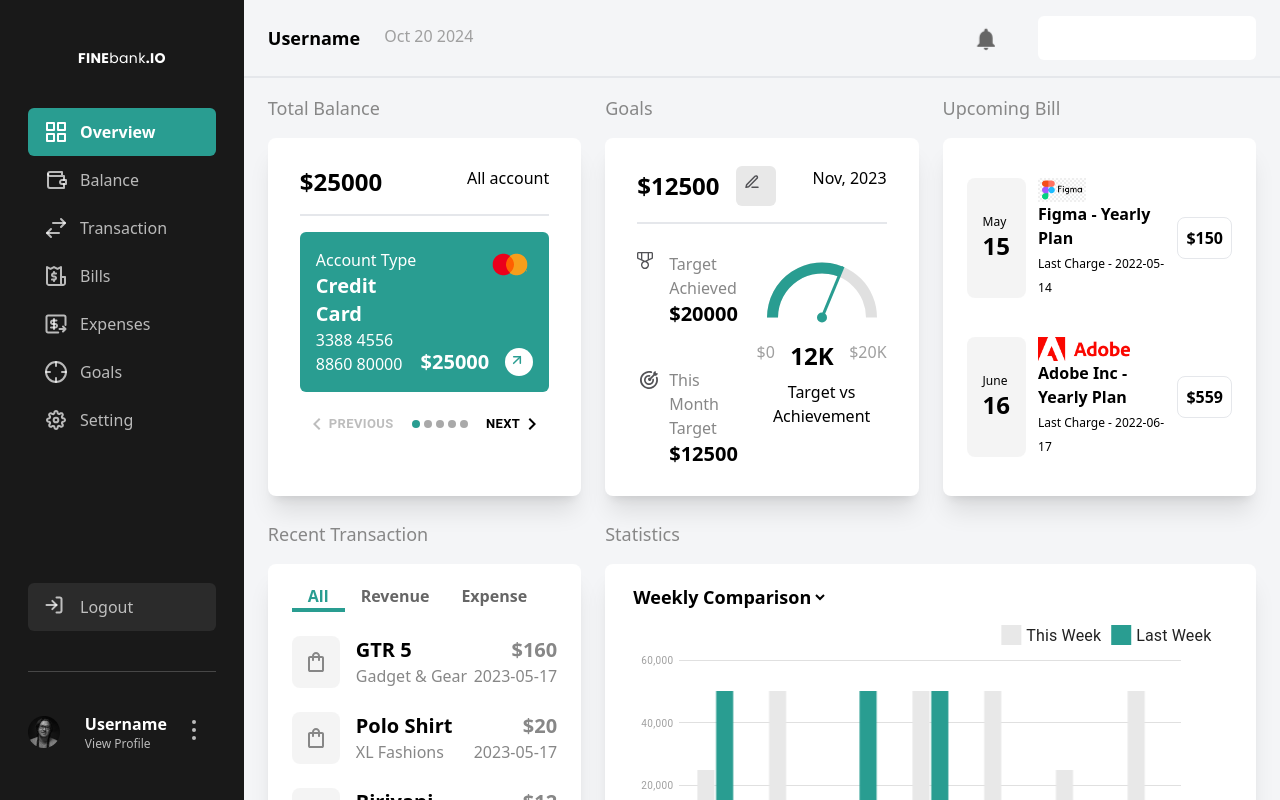
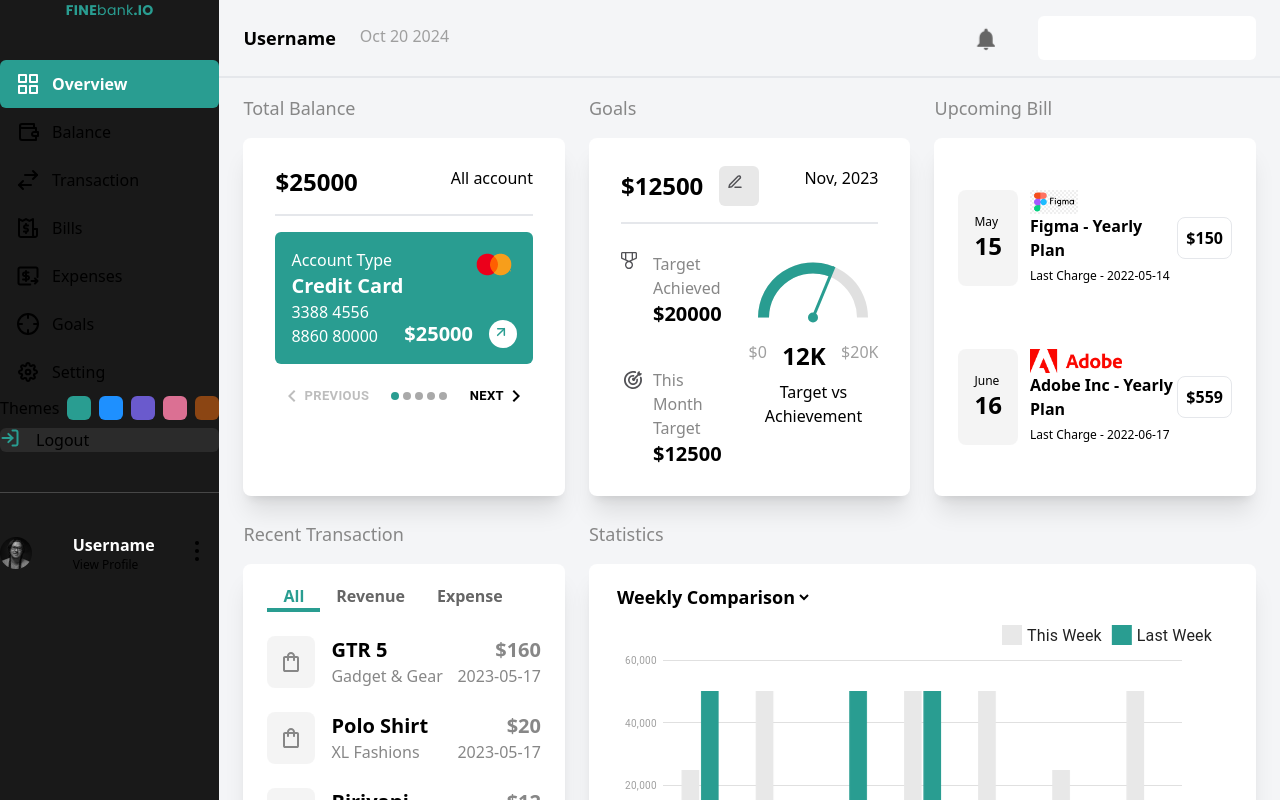
Before and after one commit to IndraFadillahCode/admin-ui, a React (Vite) app: page / in a window 1280 px wide. Shown: the top 800 px of the page. Built offline with nearby package versions, Linux system fonts and the light colour scheme.

Commit message:
Added themes

```diff
--- a/src/components/Elements/BarChart/index.jsx
+++ b/src/components/Elements/BarChart/index.jsx
@@ -1,5 +1,6 @@
-import React from 'react'
+import { useContext } from 'react';
 import { BarChart } from '@mui/x-charts/BarChart';
+import { ThemeContext } from '../../../context/themeContext';
 
 const chartSetting = {
     yAxis: [
@@ -25,6 +26,10 @@
 export default function BarsDataset(props) {
     const { desc } = props;
 
+    const {theme} = useContext(ThemeContext);
+
+    desc.series[1].color=theme.color;
+
     return (
         <BarChart
             dataset={desc.data}
--- a/src/components/Elements/GaugeChart/index.jsx
+++ b/src/components/Elements/GaugeChart/index.jsx
@@ -4,8 +4,11 @@
     GaugeReferenceArc,
     useGaugeState,
   } from "@mui/x-charts/Gauge";
+  import { useContext } from "react";
+  import { ThemeContext } from "../../../context/themeContext";
 
-  function GaugePointer() {
+  function GaugePointer(props) {
+    const {color} = props;
     const { valueAngle, outerRadius, cx, cy } = useGaugeState();
 
     if (valueAngle === null) {
@@ -19,10 +22,10 @@
     };
     return (
       <g>
-        <circle cx={cx} cy={cy} r={5} fill="#299D91" />
+        <circle cx={cx} cy={cy} r={5} fill={color} />
         <path
           d={`M ${cx} ${cy} L ${target.x} ${target.y}`}
-          stroke="#299D91"
+          stroke={color}
           strokeWidth={3}
         />
       </g>
@@ -30,6 +33,7 @@
   }
 
   export default function CompositionExample(props) {
+    const {theme} = useContext(ThemeContext);
     const {desc} = props;
 
     return (
@@ -41,13 +45,13 @@
         value={desc}
         sx={() => ({
           [`& .value-arc`]: {
-            fill: "#299D91",
+            fill: theme.color,
           },
         })}
       >
         <GaugeReferenceArc />
         <GaugeValueArc className="value-arc" />
-        <GaugePointer />
+        <GaugePointer color={theme.color} />
       </GaugeContainer>
     );
   }
--- a/src/components/Elements/Stepper/index.jsx
+++ b/src/components/Elements/Stepper/index.jsx
@@ -1,15 +1,18 @@
-import { useState } from 'react';
+import { useContext, useState } from 'react';
 import { useTheme } from '@mui/material/styles';
-
 import MobileStepper from '@mui/material/MobileStepper';
 import Button from '@mui/material/Button';
 import KeyboardArrowLeft from '@mui/icons-material/KeyboardArrowLeft';
 import KeyboardArrowRight from '@mui/icons-material/KeyboardArrowRight';
+import { ThemeContext } from '../../../context/themeContext';
 
 const Stepper = (props) => {
     const { desc } = props;
 
     const theme = useTheme();
+
+    const {theme: themeMode} = useContext(ThemeContext);
+
     const [activeStep, setActiveStep] = useState(0);
 
     const handleNext = () => {
@@ -37,7 +40,7 @@
                     backgroundColor: "darkgray",
                 },
                 "& .MuiMobileStepper-dotActive": {
-                    backgroundColor: "#299D91",
+                    backgroundColor: themeMode.color,
                 },
                 }}
             nextButton={
--- a/src/components/Fragments/Dashboard/CardBalance.jsx
+++ b/src/components/Fragments/Dashboard/CardBalance.jsx
@@ -3,10 +3,15 @@
 import Card from "../../Elements/Card/index";
 import { Icon } from "../../Elements/Icon/Index";
 import Stepper from "../../Elements/Stepper/index";
+import { useContext } from "react";
+import { ThemeContext } from "../../../context/themeContext";
 
 const CardBalance = () => {
+    const {theme} = useContext(ThemeContext);
+
+
     const balanceCard = accounts.map((account) => (
-        <div key={account.id} className="p-2">
+        <div key={account.id} className={`p-2 ${theme.name}`}>
             <div className="flex justify-between">
                 <div className="text-2xl font-bold">${account.balance}</div>
                 <div>
--- a/src/components/Fragments/Navbar.jsx
+++ b/src/components/Fragments/Navbar.jsx
@@ -1,10 +1,19 @@
-import React from 'react';
 import { NavLink } from 'react-router-dom';
 import { Icon } from "../Elements/Icon/Index";
 import Logo from '../Elements/Logo/Index';
+import { useContext } from 'react';
+import { ThemeContext } from '../../context/themeContext';
 
 export const Navbar = () => {
+  const themes = [
+    { name: "theme-green", bgcolor: "bg-[#299D91]", color: "#299D91" },
+    { name: "theme-blue", bgcolor: "bg-[#1E90FF]", color: "#1E90FF" },
+    { name: "theme-purple", bgcolor: "bg-[#6A5ACD]", color: "#6A5ACD" },
+    { name: "theme-pink", bgcolor: "bg-[#DB7093]", color: "#DB7093" },
+    { name: "theme-brown", bgcolor: "bg-[#8B4513]", color: "#8B4513" },
+  ];
 
+  const {theme, setTheme} = useContext(ThemeContext);
   const menus = [
     {
       id: "overview",
@@ -51,10 +60,10 @@
   ];
 
   return (
-    <nav className="bg-defaultBlack sticky top-0 text-special-bg2 sm:w-72 w-28 min-h-screen px-7 py-12 flex flex-col justify-between">
+    <nav className="bg-defaultBlack">
       <div>
       <div className="flex justify-center mb-10">
-          <Logo variant="text-white text-sm sm:text-8x1" />
+          <Logo variant="text-primary text-sm sm:text-8x1" />
         </div>
         {menus.map((menu) => (
           <NavLink
@@ -71,9 +80,19 @@
           </NavLink>
         ))}
       </div>
+      <div className="md:flex md:gap-2">
+  Themes
+  {themes.map((t) => (
+    <div
+      key={t.name}
+      className={`${t.bgcolor} md:w-6 h-6 rounded-md cursor-pointer mb-2`}
+      onClick={() => setTheme(t)}
+    ></div>
+  ))}
+</div>
       <div className="sticky bottom-12">
-        <NavLink to="/logout" className="flex bg-special-bg3 px-4 py-3 rounded-md">
-          <div className="mx-auto sm:mx-0">
+        <NavLink to="/logout" className="flex bg-special-bg3 rounded-md hover:text-white">
+          <div className="mx-auto sm:mx-0 text-primary">
             <Icon.Logout />
           </div>
           <div className="ms-3 hidden sm:block">Logout</div>
--- a/src/components/Layout/MainLayout.jsx
+++ b/src/components/Layout/MainLayout.jsx
@@ -1,11 +1,14 @@
 import Header from "../Fragments/Header";
 import Navbar from "../Fragments/Navbar";
+import { useContext } from "react";
+import { ThemeContext } from "../../context/themeContext";
 
 const MainLayout = (props) => {
     const {children} = props;
+    const { theme } =useContext(ThemeContext);
 
     return (
-      <div className="flex bg-special-mainBg w-screen min-h-screen max-w-full">
+      <div className={`flex bg-special-mainBg w-screen min-h-screen max-w-full ${theme.name}`}>
         {/* navbar start*/}
         <Navbar/>
 {/* navbar end*/}
--- /dev/null
+++ b/src/context/themeContext.jsx
@@ -0,0 +1,13 @@
+import { createContext, useState } from "react";
+
+export const ThemeContext = createContext();
+
+export const ThemeContextProvider = ({ children }) => {
+  const [theme, setTheme] = useState({ name: "theme-green", color: "#299D91" });
+
+  return (
+    <ThemeContext.Provider value={{ theme, setTheme }}>
+      {children}
+    </ThemeContext.Provider>
+  );
+};
--- a/src/index.css
+++ b/src/index.css
@@ -1,6 +1,31 @@
 @import url('https://fonts.googleapis.com/css2?family=Inter:ital,opsz,wght@0,14..32,100..900;1,14..32,100..900&display=swap');
 @import url('https://fonts.googleapis.com/css2?family=Inter:ital,opsz,wght@0,14..32,100..900;1,14..32,100..900&family=Poppins:ital,wght@0,100;0,200;0,300;0,400;0,500;0,600;0,700;0,800;0,900;1,100;1,200;1,300;1,400;1,500;1,600;1,700;1,800;1,900&display=swap');
+
+
 
 @tailwind base;
 @tailwind components;
 @tailwind utilities;
+
+@layer base {
+    :root {
+        /* default primary color*/
+      --color-primary: #299D91;
+    }
+  }
+
+  .theme-blue {
+    --color-primary: #1E90FF;
+  }
+
+  .theme-purple {
+    --color-primary: #6A5ACD;
+  }
+
+  .theme-pink {
+    --color-primary: #DB7093;
+  }
+
+  .theme-brown {
+    --color-primary: #8B4513;
+  }
--- a/src/main.jsx
+++ b/src/main.jsx
@@ -2,9 +2,12 @@
 import { createRoot } from 'react-dom/client'
 import App from './App.jsx'
 import './index.css'
+import { ThemeContextProvider } from './context/themeContext.jsx'
 
 createRoot(document.getElementById('root')).render(
   <StrictMode>
+    <ThemeContextProvider>
     <App />
+    </ThemeContextProvider>
   </StrictMode>,
 )
--- a/tailwind.config.js
+++ b/tailwind.config.js
@@ -11,7 +11,7 @@
         poppins: ['Poppins'],
       },
       colors: {
-        primary: "#299D91",
+        primary: "var(--color-primary)",
         secondary: "#525256",
         defaultBlack: "#191919",
         gray: {
```
